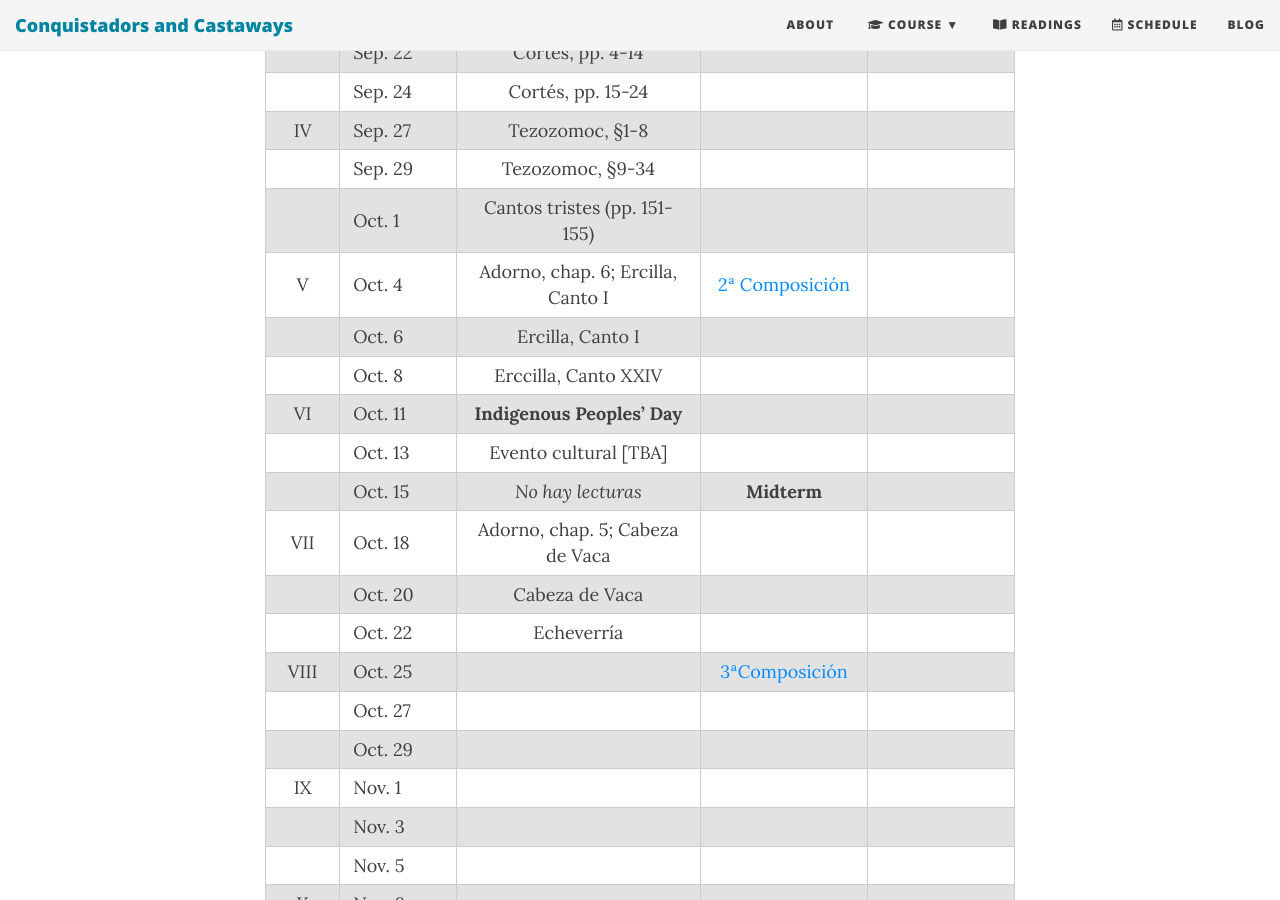
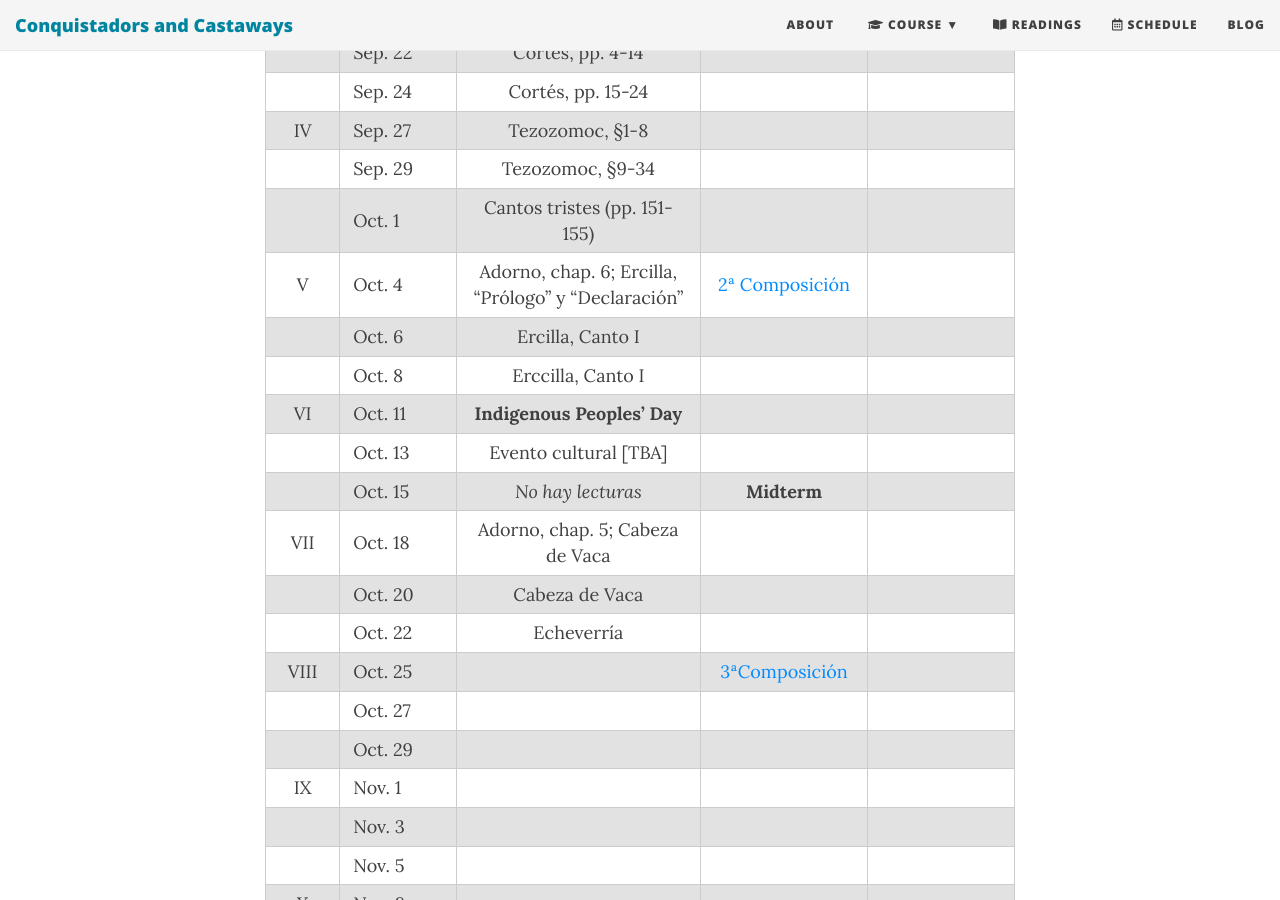
Before and after one commit to Hipomenes/ls452, a Jekyll site: the page built from calendar.md, in a window 1280 px wide and 900 px high, scrolled down 858 px. Built offline with Jekyll 4.4.1, drawn with Linux system fonts in a browser that asks for light colours; nearby versions of some CDN libraries.

Commit message:
Update calendar.md

```diff
--- a/calendar.md
+++ b/calendar.md
@@ -21,9 +21,9 @@ subtitle: Fall 2021
 | IV  | Sep. 27  | Tezozomoc, §1-8  | |
 |     | Sep. 29  | Tezozomoc, §9-34 |
 |     | Oct. 1   | Cantos tristes (pp. 151-155) |   |
-| V   | Oct. 4   | Adorno, chap. 6; Ercilla, Canto I | [2ª Composición](https://dhcolmenares.net/ls452/assignments/#segunda-composici%C3%B3n) |
+| V   | Oct. 4   | Adorno, chap. 6; Ercilla, "Prólogo" y "Declaración" | [2ª Composición](https://dhcolmenares.net/ls452/assignments/#segunda-composici%C3%B3n) |
 |     | Oct. 6   | Ercilla, Canto I
-|     | Oct. 8   | Erccilla, Canto XXIV | |
+|     | Oct. 8   | Erccilla, Canto I | |
 | VI  | Oct. 11  | **Indigenous Peoples' Day**
 |     | Oct. 13  | Evento cultural [TBA]
 |     | Oct. 15  | *No hay lecturas* | **Midterm** |
```
